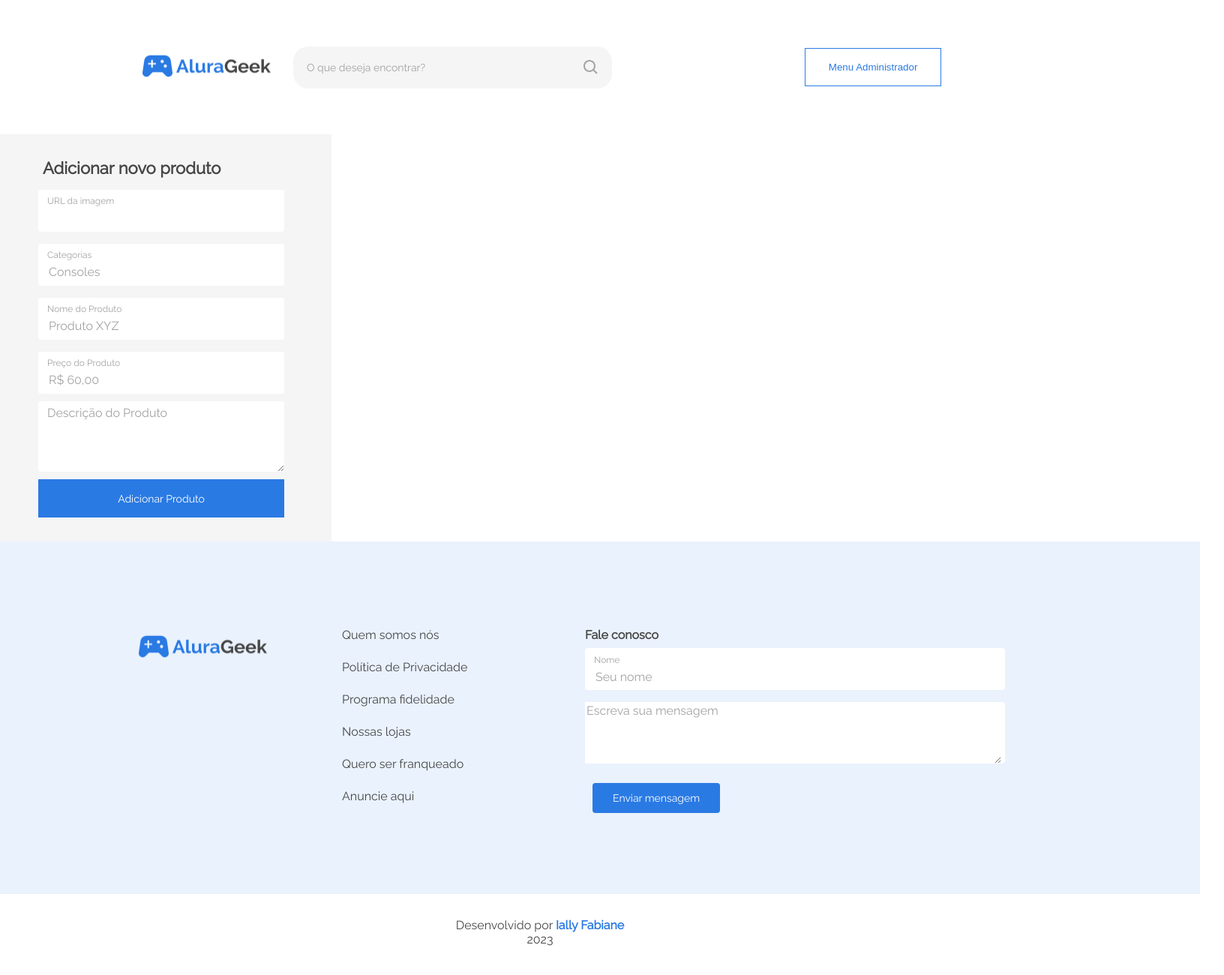
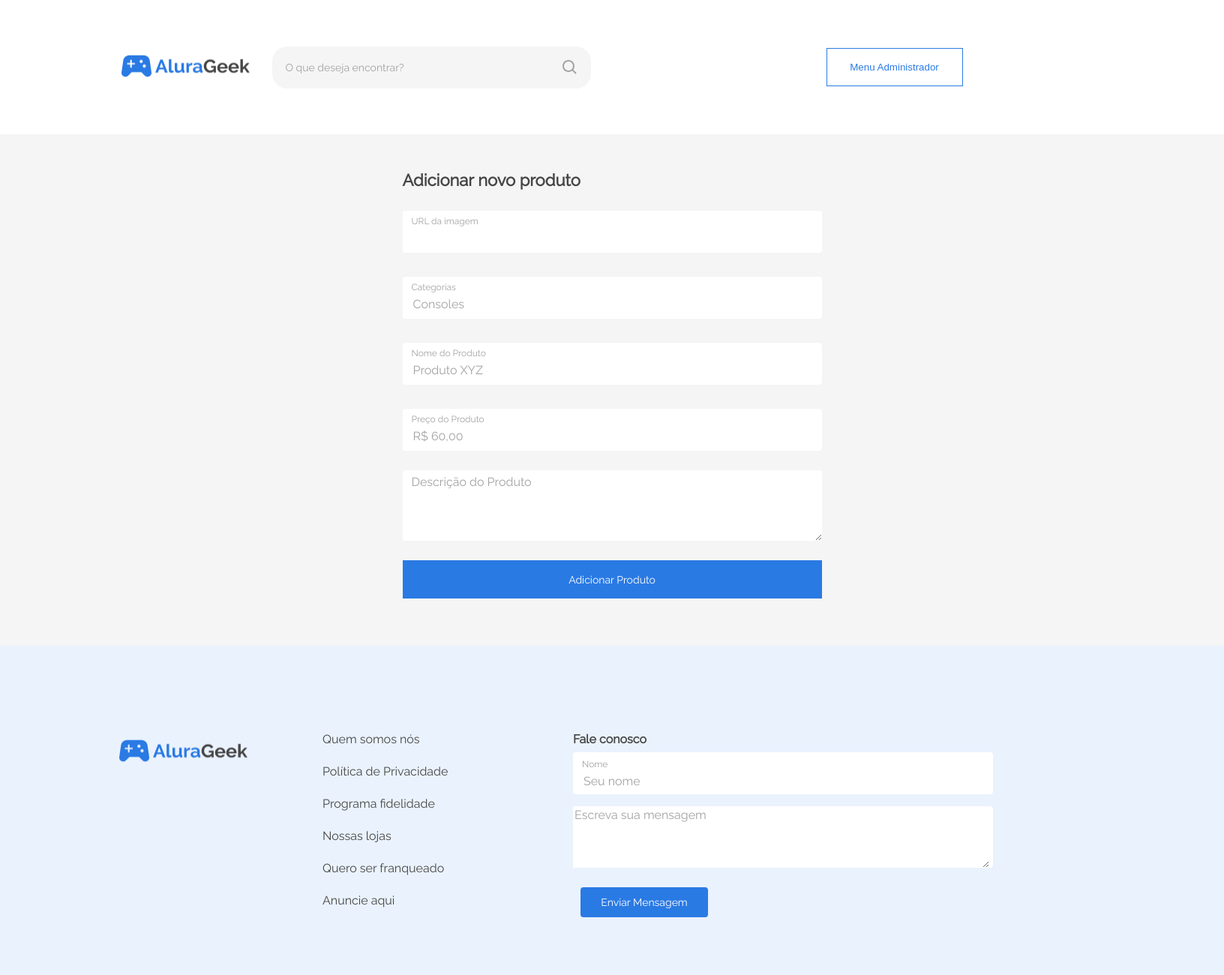
Before and after one commit to IallyFabiane/AluraGeek, a plain HTML site: page adicionar-produto.html in a window 1280 px wide. Shown: the top 1300 px of the page at 75% size, 1632 px wide, since content can reach past the window. Drawn offline with Linux system fonts and the light colour scheme.

Commit message:
section adicionar produto layout desktop

```diff
--- a/adicionar-produto.html
+++ b/adicionar-produto.html
@@ -64,7 +64,7 @@
                     </div>
                     <div class="adicionar__produtos-input__container--textarea">
                         <div class="adicionar__produtos-elementos--textarea">
-                            <textarea required name="message" class="adicionar__produtos-input--textarea" id="campo2" placeholder="Descrição do Produto" rows="5" cols="30" wrap="hard"></textarea>
+                            <textarea required name="message" class="adicionar__produtos-input--textarea" placeholder="Descrição do Produto" rows="5" cols="30" wrap="hard"></textarea>
                         </div>
                     </div>
                     <button class="adicionar__produtos-button" type="submit">
@@ -108,7 +108,7 @@
                          <div class="container__mensagem" style="color: red; font-weight: bold;"></div>
                      </fieldset>
                      <button class="contato__button" type="submit">
-                         Enviar mensagem
+                         Enviar Mensagem
                      </button>
                  </form>
             </article>
--- a/assets/css/adicionar-produto.css
+++ b/assets/css/adicionar-produto.css
@@ -615,6 +615,10 @@ body {
         height: 20px;
     }
 
+    .adicionar__produtos-fields {
+        gap: 20px;
+    }
+
     .adicionar__produtos-titulo {
         width: 675px;
         margin-left: 12px;
@@ -826,7 +830,48 @@ body {
         order: 2;
         width: 182px;
         height: 51px;
-        margin-left: 20%;
+        margin-left: 25%;
+    }
+
+    .adicionar__produtos {
+        min-width: 1600px;
+        height: 650px;
+    }
+
+    .adicionar__produtos-form {
+        width: 1136px;
+        height: 500px;
+        padding: 20px;
+        padding-top: 32px;
+        gap: 16px;
+        margin: 0 auto;
+    }
+
+    .adicionar__produtos-fields {
+        gap: 32px;
+    }
+
+    .adicionar__produtos-titulo {
+        width: 559px;
+        height: 38px;
+    }
+
+    .adicionar__produtos-input__container,
+    .adicionar__produtos-elementos,
+    .adicionar__produtos-textos {
+        width: 559px;
+        height: 56px;
+    }
+
+    .adicionar__produtos-input__container--textarea,
+    .adicionar__produtos-input--textarea,
+    .adicionar__produtos-elementos--textarea {
+        width: 559px;
+    }
+
+    .adicionar__produtos-button {
+        width: 559px;
+        height: 51px;
     }
 
     .contato__container {
@@ -834,7 +879,7 @@ body {
         flex-direction: column;
         align-items: flex-start;
         padding: 0px;
-        min-width: 1600px;
+        min-width: 1632px;
         height: 470px;
     }
 
@@ -843,9 +888,10 @@ body {
         flex-direction: row;
         justify-content: center;
         align-items: center;
-        padding: 60px;
-        margin: 0 100px;
-        gap: 0px;
+        padding: 64px;
+        margin: 0;
+        margin-left: 75px;
+        gap: 10px;
         width: 1200px;
         height: 368px;
     }
--- a/js/adicionar-produto.js
+++ b/js/adicionar-produto.js
@@ -1,12 +1,8 @@
 let input = document.querySelector('.menu__search-input');
-let buttonLogin = document.querySelector('.menu__button');
 let menuSearch = document.querySelector('.menu__search');
 
 input.addEventListener('focus', (event) => {
    event.target.style.borderBottom = "1px solid #5595E9";
-   if(window.innerWidth < 768) {
-    input.style.borderBottom = 'none';
-   }
 });
 
 input.addEventListener('blur', (event) => {
@@ -35,7 +31,6 @@ function mostraBarraDePesquisa() {
     if(window.innerWidth < 768) {
         input.style.display = 'flex';
         menuSearch.style.display = 'flex';
-        buttonLogin.style.display = 'none';
         searchIcon.style.marginTop = '6px';
         searchIcon.style.marginLeft = '6px';
         input.classList.add('menu__search-input--mobile');
@@ -45,7 +40,6 @@ function mostraBarraDePesquisa() {
 function ocultaBarraDePesquisa() {
     if(window.innerWidth < 768) {
         input.style.display = 'none';
-        buttonLogin.style.display = 'block';
         input.classList.remove('menu__search-input--mobile');
     }
 }
@@ -74,11 +68,10 @@ campo1.addEventListener('blur', () => {
     campo1.style.borderBottom = "none";
 });
 
-
 campo2.addEventListener('focus', (event) => {
     event.target.closest('.contato__elementos--textarea').style.padding = "0px 6px";
     campo2.style.borderBottom = "2px solid #5595E9";
-    console.log(event.target)
+    console.log(event.target);
 });
 
 campo2.addEventListener('blur', (event) => {
```
